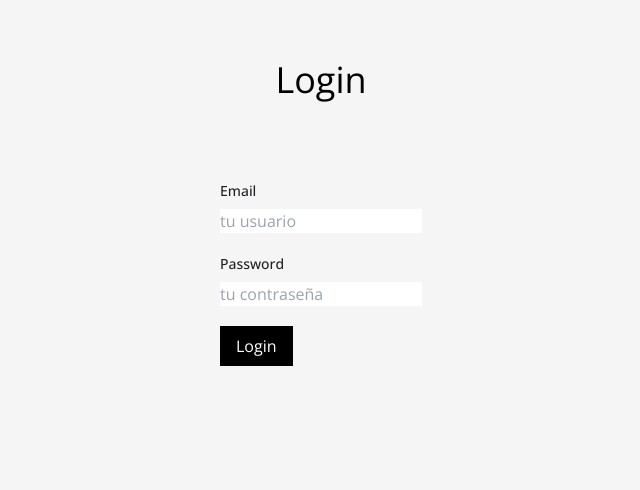
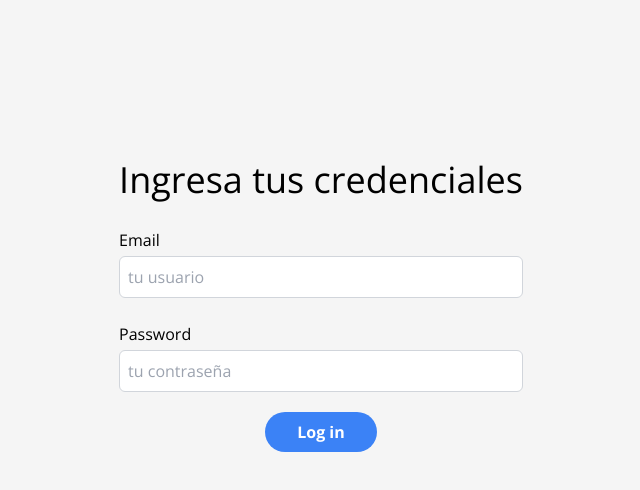
Before and after one commit to jazurdia/chat-redes, a React (Vite) app: page / in a window 1280 px wide. Shown: the top 490 px of the page, without its empty margins (319-959 px from the left). Built offline with nearby package versions, Linux system fonts and the light colour scheme.

Commit message:
empezamos el home (chat)

```diff
--- a/src/App.jsx
+++ b/src/App.jsx
@@ -1,15 +1,17 @@
 import './App.css'
 
-import { BrowserRouter as Router, Routes, Route} from "react-router-dom";
+import {BrowserRouter as Router, Routes, Route} from "react-router-dom";
 
 import Login from "./pages/Login";
+import Home from "./pages/Home";
 
 function App() {
 
     return (
         <Router>
             <Routes>
-            <Route path="/" element={<Login />} />
+                <Route path="/" element={<Login/>}/>
+                <Route path="/home" element={<Home/>}/>
             </Routes>
         </Router>
     )
--- /dev/null
+++ b/src/components/ChatWindow.jsx
@@ -0,0 +1,16 @@
+function ChatWindow() {
+    return (
+        <div className='w-full h-full p-4'>
+            <h1>Chat Window</h1>
+            <div>
+                aqui iran los mensajes.
+            </div>
+            <div>
+                <input type="text" placeholder="Escribe un mensaje" />
+                <button>Enviar</button>
+            </div>
+        </div>
+    );
+}
+
+export default ChatWindow;
--- a/src/components/CustomTextInput.jsx
+++ b/src/components/CustomTextInput.jsx
@@ -1,11 +1,15 @@
 import PropTypes from "prop-types";
-import styles from "./CustomTextInput.module.css"; // Importa los estilos como módulos
 
 function CustomTextInput({ label, name, placeholder, value, onChange }) {
     return (
-        <div className={styles.formGroup}>
-            {label && <label htmlFor={name} className={styles.label}>{label}</label>}
+        <div className="flex flex-col p-3 pl-0 pr-0 space-y-1 w-full">
+            {label && (
+                <label className="text-left" htmlFor={name}>
+                    {label}
+                </label>
+            )}
             <input
+                className="border border-gray-300 rounded-md p-2"
                 type={name === "password" ? "password" : "text"}
                 id={name}
                 name={name}
--- a/src/components/CustomTextInput.module.css
+++ /dev/null
@@ -1,46 +0,0 @@
-.formGroup {
-    margin-bottom: 20px;
-}
-
-.label {
-    display: block;
-    margin-bottom: 8px;
-    font-size: 14px;
-    color: #202124; /* Gris oscuro */
-    font-weight: 500;
-}
-
-.input {
-    width: 100%;
-    padding: 14px;
-    border: 1px solid #dadce0; /* Gris claro */
-    border-radius: 4px;
-    font-size: 16px;
-    background-color: #fff; /* Blanco */
-    transition: border-color 0.3s ease, box-shadow 0.3s ease;
-    box-sizing: border-box;
-    color: #202124; /* Gris oscuro */
-}
-
-.input:focus {
-    border-color: #4285f4; /* Azul Google */
-    box-shadow: 0 1px 3px rgba(66, 133, 244, 0.3); /* Sombra suave */
-    outline: none;
-}
-
-.input::placeholder {
-    color: #5f6368; /* Gris claro */
-    font-style: normal;
-    font-size: 16px;
-}
-
-.input:hover {
-    border-color: #aab0b6; /* Gris intermedio */
-}
-
-.input:disabled {
-    background-color: #f1f3f4; /* Gris más claro */
-    border-color: #e0e0e0;
-    cursor: not-allowed;
-    color: #9aa0a6; /* Gris para texto deshabilitado */
-}
--- a/src/index.css
+++ b/src/index.css
@@ -13,3 +13,8 @@
     font-weight: 700; /* Bold */
     font-style: normal;
 }
+
+body{
+    width: 100%;
+    height: 100%;
+}
--- /dev/null
+++ b/src/pages/Home.jsx
@@ -0,0 +1,23 @@
+import ChatWindow from "../components/ChatWindow.jsx";
+
+
+function Home() {
+    return (
+        <div className="w-screen h-screen m-0 p-0 flex flex-col">
+            <div className="w-full text-white bg-slate-700 p-4 space flex justify-around">
+                <h1 className='text-4xl'>Chat de Alejandro</h1>
+            </div>
+            <div className='flex flex-row w-screen h-full'>
+                <div className='w-1/3 bg-slate-300'>
+                    <h1>Users</h1>
+                </div>
+                <div className='w-2/3 bg-slate-400'>
+                    <ChatWindow/>
+                </div>
+
+            </div>
+        </div>
+    );
+}
+
+export default Home;
--- a/src/pages/Login.jsx
+++ b/src/pages/Login.jsx
@@ -1,6 +1,5 @@
-import { useState } from "react";
+import {useState} from "react";
 import CustomTextInput from "../components/CustomTextInput";
-import styles from "./Login.module.css";
 
 function Login() {
     const [email, setEmail] = useState("");
@@ -13,9 +12,10 @@ function Login() {
     };
 
     return (
-        <div className={styles.maingroup}>
-            <h1 className='text-4xl'>Login</h1>
-            <form className={styles.formgroup} onSubmit={handleSubmit}>
+        <div className="flex justify-center mt-[20vh] ">
+            <div className="flex flex-col items-center">
+                <h1 className='text-4xl'>Ingresa tus credenciales</h1>
+                <form onSubmit={handleSubmit} className="w-full mt-4">
                     <CustomTextInput
                         label="Email"
                         name="email"
@@ -30,8 +30,11 @@ function Login() {
                         value={password}
                         onChange={(e) => setPassword(e.target.value)}
                     />
-                <button type="submit" className='bg-black text-white px-4 py-2'>Login</button>
                 </form>
+                <button className="bg-blue-500 hover:bg-blue-700 text-white font-bold py-2 px-8 rounded-full mt-2">
+                    Log in
+                </button>
+            </div>
         </div>
     );
 }
--- a/src/pages/Login.module.css
+++ /dev/null
@@ -1,13 +0,0 @@
-.maingroup{
-    display: flex;
-    flex-direction: column;
-    align-items: center;
-
-    padding: 60px 40px;
-    width: fit-content;
-}
-
-.formgroup{
-    margin-top: 80px;
-
-}
```
Also changed, not shown: 1 other file (tests, documents, lock files or other folders). Lines whose indentation alone changed are shown as unchanged.
